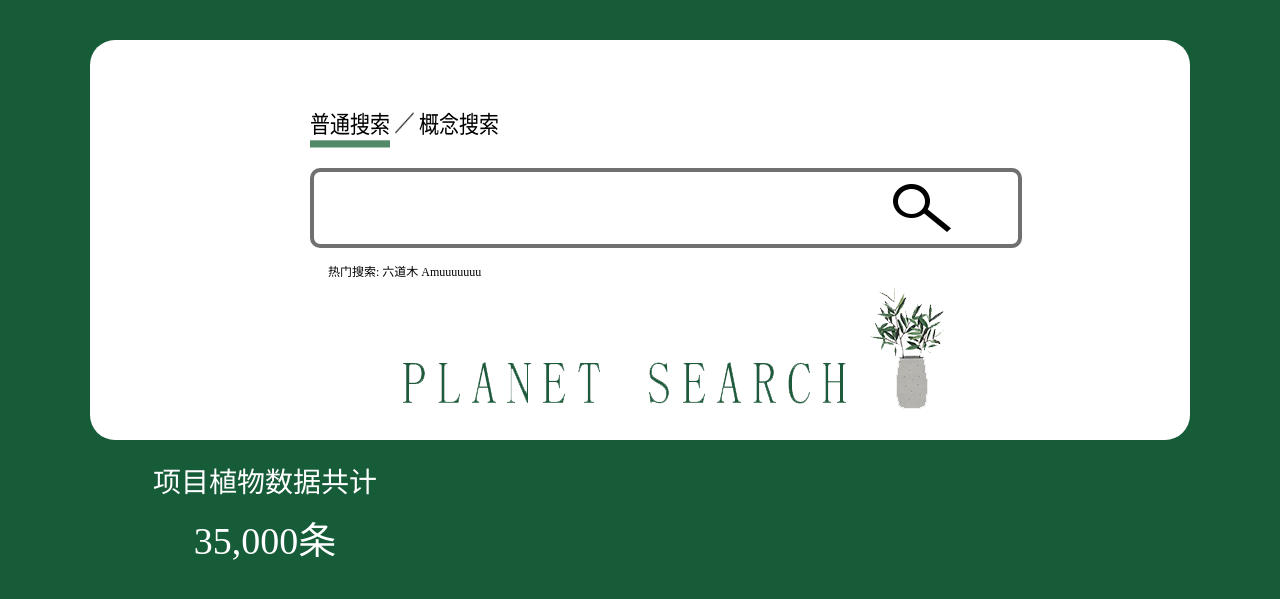
After one commit to 04756/BJFUFlora, a Java web app: template flora/web/WEB-INF/index.jsp in a window 1280 px wide. The commit adds this page. Shown: the top 599 px of the page. Run offline with Spring Boot 4, a stand-in JSP engine, Linux system fonts and the light colour scheme; the template is opened without the code that fills it, so the values that code supplies are empty; the project's own start-up code is not run, and a stand-in starts its controllers and pages.

Commit message:
界面前端优化

```diff
--- a/flora/src/bean/Image.java
+++ b/flora/src/bean/Image.java
@@ -14,10 +14,14 @@ public class Image {
     }
 
     public List<String> getPlanetImgLinks(String planet, HttpServletRequest request) throws IOException {
+
         SyncPipe out = new SyncPipe(null, null);
         String pyPath = this.getClass().getResource("").getPath()+"/test.py";
         pyPath = pyPath.replaceFirst("/","");
         String result = new InvokePythonProject().invokePython(pyPath,planet, out);
+
+
+
         List list = new ArrayList();
         for(String i : result.split("\r\n"))
             if(i.contains("http"))
--- a/flora/src/controller/ViewController.java
+++ b/flora/src/controller/ViewController.java
@@ -17,6 +17,12 @@ import java.util.List;
 
 @Controller
 public class ViewController {
+
+    @RequestMapping("/index") public String homepage(Model model){
+        System.out.println("this is homepage!!!");
+        return "index";
+    }
+
 
     @RequestMapping(value = "hello", method = RequestMethod.GET)
     public String hello(){
--- /dev/null
+++ b/flora/web/WEB-INF/index.jsp
@@ -0,0 +1,39 @@
+<%@ page contentType="text/html;charset=UTF-8" language="java" %>
+<!DOCTYPE html>
+<html>
+<head>
+	<meta charset="utf-8">
+	<title>PLANET SEARCH</title>
+	<link rel="stylesheet" type="text/css" href="css/base.css">
+	<link rel="stylesheet" type="text/css" href="css/index.css">
+</head>
+<body>
+    <jsp:include page="header.jsp"/>
+
+	<div class="middle">
+		<div class="search-type">
+			<p class="select">普通搜索</p>
+			<img src="images/split.png">
+			<p>概念搜索</p>
+		</div>
+		<input type="text" name="search-bar">
+		<img src="images/searchbar.png" class="search-bar">
+		<ul class="popular-search">
+			<li>热门搜索:</li>
+			<a href=""><li>六道木</li></a>
+			<a href=""><li>Amuuuuuuu</li></a>
+		</ul>
+		<img src="images/bac.png" class="search-logo">
+	</div>
+
+	<div class="intro-area">
+		<div class="block">
+			项目植物数据共计
+			<br/>
+			<p style="font-size: 38px;margin-top: 10px;">35,000条</p>
+		</div>
+	</div>
+</body>
+	<script type="text/javascript" src="js/jquery-3.3.1.min.js"></script>
+	<script type="text/javascript" src="js/base.js"></script>
+</html>
--- a/flora/web/WEB-INF/web.xml
+++ b/flora/web/WEB-INF/web.xml
@@ -19,4 +19,7 @@
         <servlet-name>dispatcher</servlet-name>
         <url-pattern>/</url-pattern>
     </servlet-mapping>
+    <welcome-file-list>
+        <welcome-file>/index</welcome-file>
+    </welcome-file-list>
 </web-app>
--- a/flora/web/css/index.css
+++ b/flora/web/css/index.css
@@ -54,12 +54,12 @@ ul.popular-search{
 	/*background-color: white;*/
 }
 .block{
-	width: 300px;
+	width: 350px;
 	height: 96%;
 	color: white;
 	font-size: 28px;
 	text-align: center;
 	/*border: 4px solid #97a39d;*/
 	float: left;
-	margin-right: 50px;
+	/*margin-right: 50px;*/
 }
--- a/flora/web/js/treeNode.js
+++ b/flora/web/js/treeNode.js
@@ -39,7 +39,7 @@ $(function(){
         $(document).on('click', '.leaf', function(){
             $("ul.result").empty();
             var temp = {
-                type : "graphSearch",
+                type : "commonSearch",
                 keyWords : $(this).text()
             }
             getResultData(temp);
```
Also changed, not shown: flora/web/js/Graph.js (+4 -6 lines), flora/web/images/logo.png, 8 other files.
